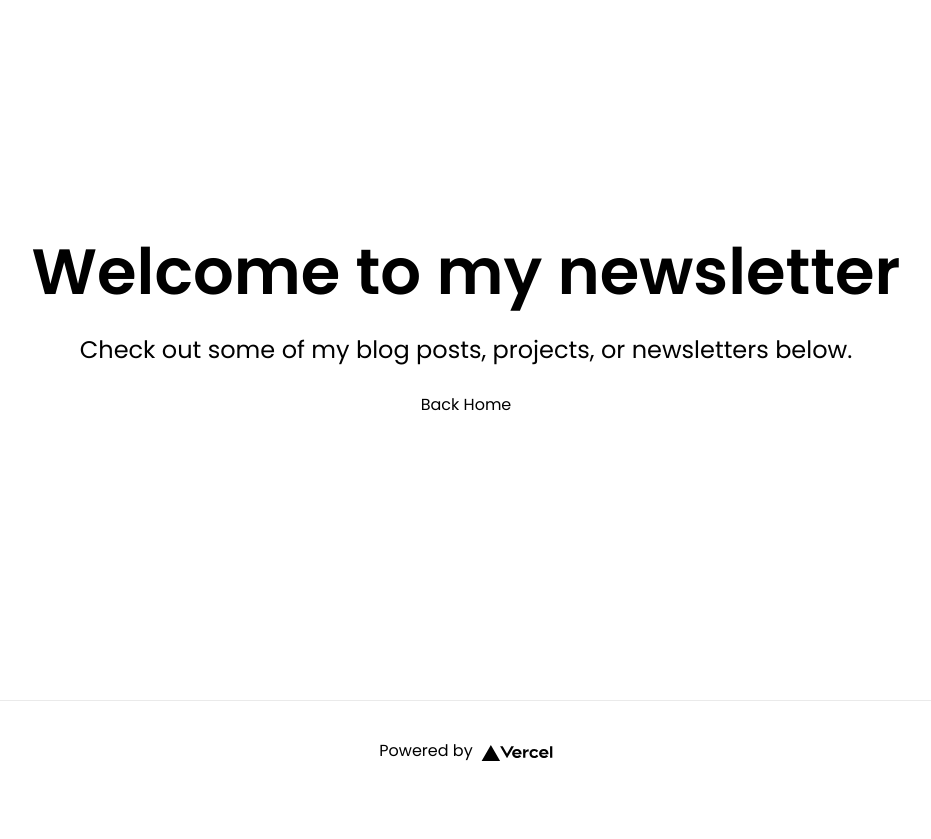
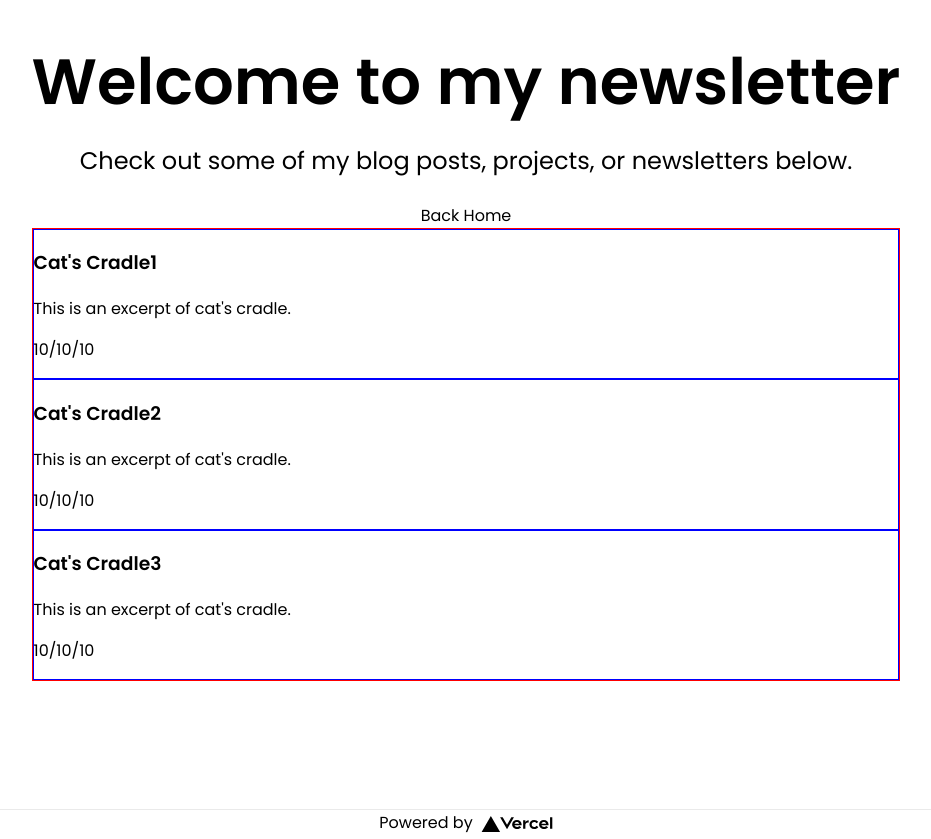
Before and after one commit to itsevalieu/blog, a Next.js app: page /issues in a window 1280 px wide. Shown: the whole page, without its empty margins (174-1105 px from the left). Before the commit the page ends 800 px from the top, so only its background shows below. Built offline with nearby package versions, Linux system fonts and the light colour scheme.

Commit message:
Add list to issues and projects page

```diff
--- a/pages/issues/index.tsx
+++ b/pages/issues/index.tsx
@@ -1,9 +1,31 @@
+import { useState } from "react";
 import Head from "next/head";
 import Image from "next/image";
-import styles from "../../styles/Home.module.scss";
+import styles from "@styles/Home.module.scss";
 import Link from "next/link";
+import List from "@components/List";
 
 export default function Issues() {
+  const [items, setItems] = useState<any[]>([
+    {
+      id: 1,
+      title: "Cat's Cradle1",
+      excerpt: "This is an excerpt of cat's cradle.",
+      date: "10/10/10",
+    },
+    {
+      id: 2,
+      title: "Cat's Cradle2",
+      excerpt: "This is an excerpt of cat's cradle.",
+      date: "10/10/10",
+    },
+    {
+      id: 3,
+      title: "Cat's Cradle3",
+      excerpt: "This is an excerpt of cat's cradle.",
+      date: "10/10/10",
+    },
+  ]);
   return (
     <div className={styles.container}>
       <Head>
@@ -25,7 +47,7 @@ export default function Issues() {
             <a>Back Home</a>
           </Link>
         </div>
-
+        <List items={items} />
         <div className={styles.grid}></div>
       </main>
 
```
Also changed, not shown: pages/projects/index.tsx (+23 -1 lines).
